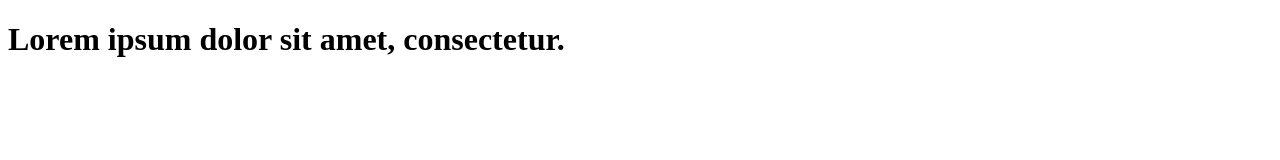
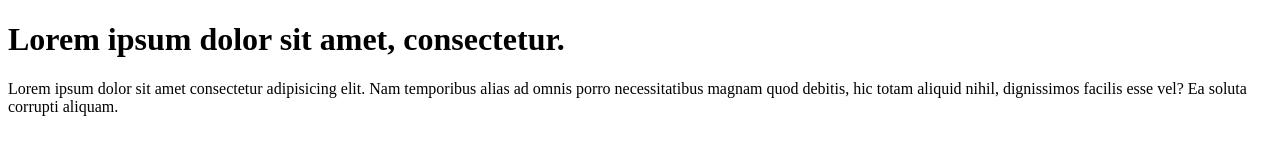
Before and after one commit to harish-kumar-gh/learn-git, a plain HTML site: page index.html in a window 1280 px wide. Drawn offline with Linux system fonts and the light colour scheme.

Commit message:
add paragraph to code

```diff
--- a/index.html
+++ b/index.html
@@ -7,5 +7,10 @@
   </head>
   <body>
     <h1>Lorem ipsum dolor sit amet, consectetur.</h1>
+    <p>
+      Lorem ipsum dolor sit amet consectetur adipisicing elit. Nam temporibus
+      alias ad omnis porro necessitatibus magnam quod debitis, hic totam aliquid
+      nihil, dignissimos facilis esse vel? Ea soluta corrupti aliquam.
+    </p>
   </body>
 </html>
```
